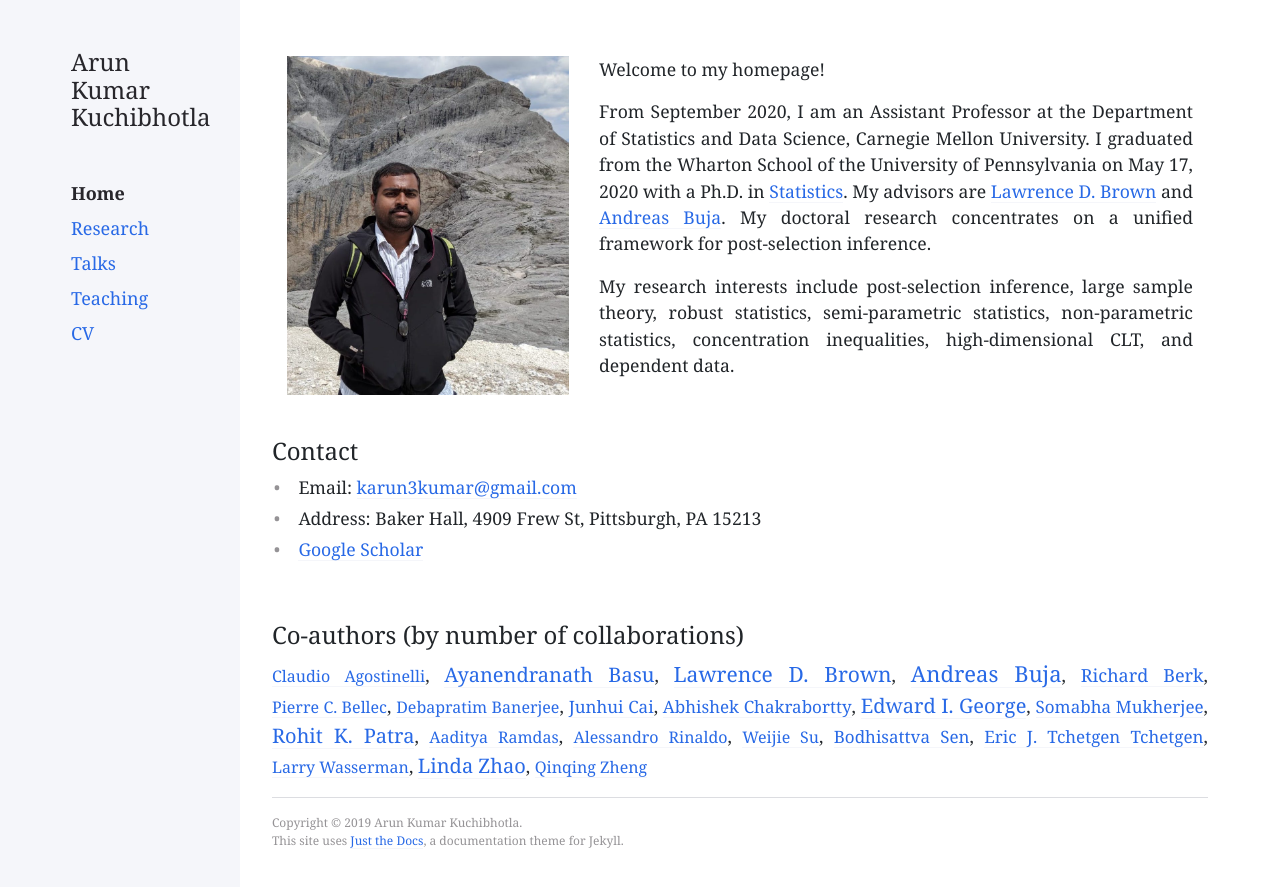
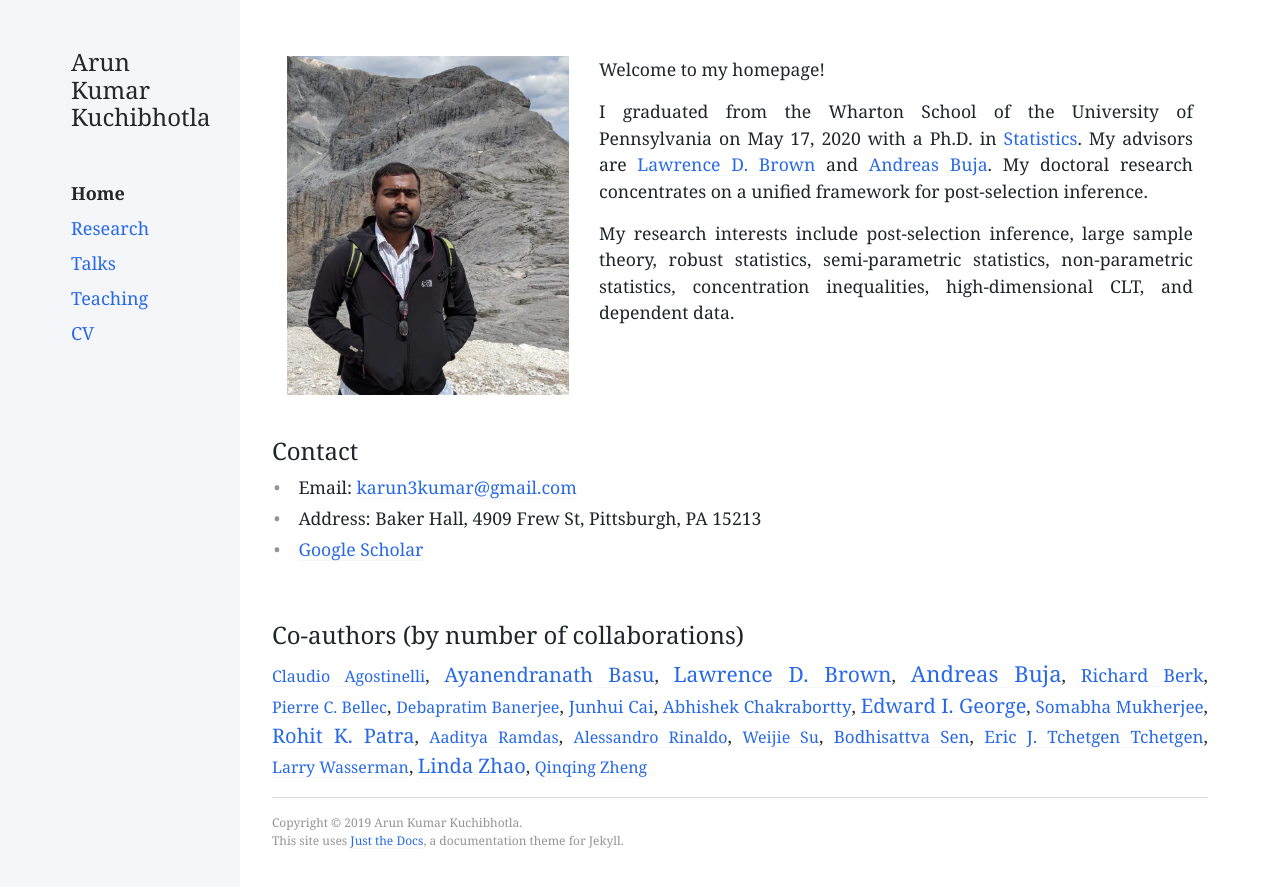
Before and after one commit to Arun-Kuchibhotla/Arun-Kuchibhotla.github.io, a Jekyll site: the page built from index.md, in a window 1280 px wide. Shown: the top 887 px of the page. Built offline with Jekyll 4.4.1, drawn with Linux system fonts in a browser that asks for light colours; nearby versions of some CDN libraries.

Commit message:
Update index.md

```diff
--- a/index.md
+++ b/index.md
@@ -16,7 +16,6 @@ permalink: /
 				Welcome to my homepage!
 			</p>
 			<p class="text-justify">
-				From September 2020, I am an Assistant Professor at the Department of Statistics and Data Science, Carnegie Mellon University.
 				I graduated from the Wharton School of the University of Pennsylvania on May 17, 2020 with a Ph.D. in <a href="https://statistics.wharton.upenn.edu">Statistics</a>. My advisors are <a href="http://www-stat.wharton.upenn.edu/~lbrown/">Lawrence D. Brown</a> and <a href="http://www-stat.wharton.upenn.edu/~buja/">Andreas Buja</a>. My doctoral research concentrates on a unified framework for post-selection inference.
 			</p>
 			<p class="text-justify">
```
